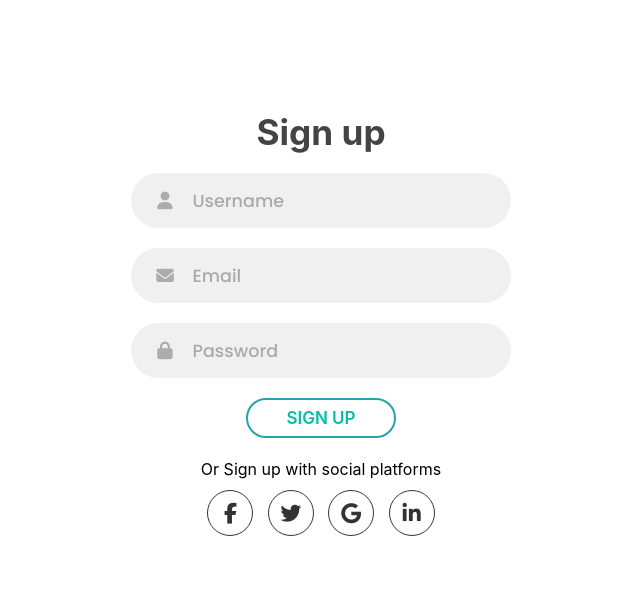
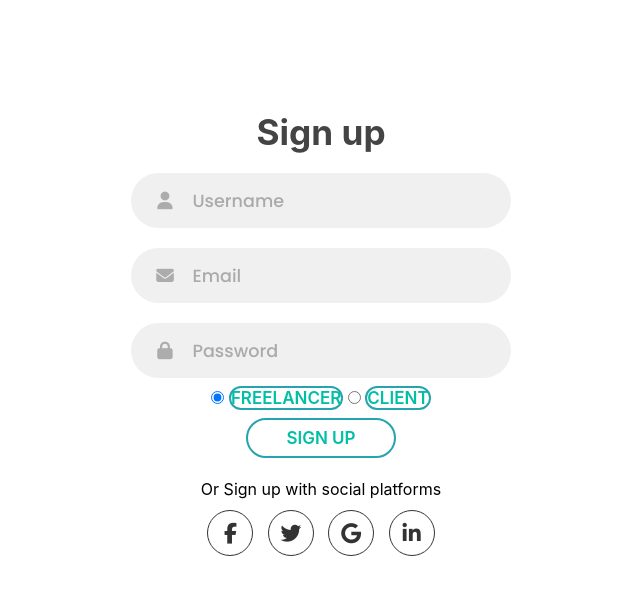
Before and after one commit to daoneytbatue/FreelanceChowk, a Node server app: page /signup in a window 1280 px wide. Shown: the part 64-659 px from the top of the page, without its empty margins (319-959 px from the left). Run offline with Node 20, Linux system fonts and the light colour scheme; some libraries are stand-ins or nearby versions.

Commit message:
add freelance and client button

```diff
--- a/views/signup.ejs
+++ b/views/signup.ejs
@@ -36,19 +36,28 @@
 
     <main>
         <section class="sign-up">
-            <form action="/create" class="sign-up-form" method = "post">
+            <form action="/create" class="sign-up-form" method="post">
                 <h2 class="title">Sign up</h2>
                 <div class="input-field">
                     <i class="fas fa-user"></i>
-                    <input type="text" placeholder="Username" name = "username">
+                    <input type="text" placeholder="Username" name="username">
                 </div>
                 <div class="input-field">
                     <i class="fas fa-envelope"></i>
-                    <input type="email" placeholder="Email" name = "email">
+                    <input type="email" placeholder="Email" name="email">
                 </div>
                 <div class="input-field">
                     <i class="fas fa-lock"></i>
-                    <input type="password" placeholder="Password" name = "password">
+                    <input type="password" placeholder="Password" name="password">
+                </div>
+                <div class="radio-btn">
+                    <input type="radio" class="freelancer-btn option" value="Freelancer" name="options" id="option1"
+                        autocomplete="off" checked>
+                    <label class="btn btn-secondary" for="option1">Freelancer</label>
+
+                    <input type="radio" class="client-btn option" name="options" value="Client" id="option2"
+                        autocomplete="off">
+                    <label class="btn btn-secondary" for="option2">Client</label>
                 </div>
                 <input type="submit" class="btn" value="Sign up" />
                 <p class="social-text">Or Sign up with social platforms</p>
```
